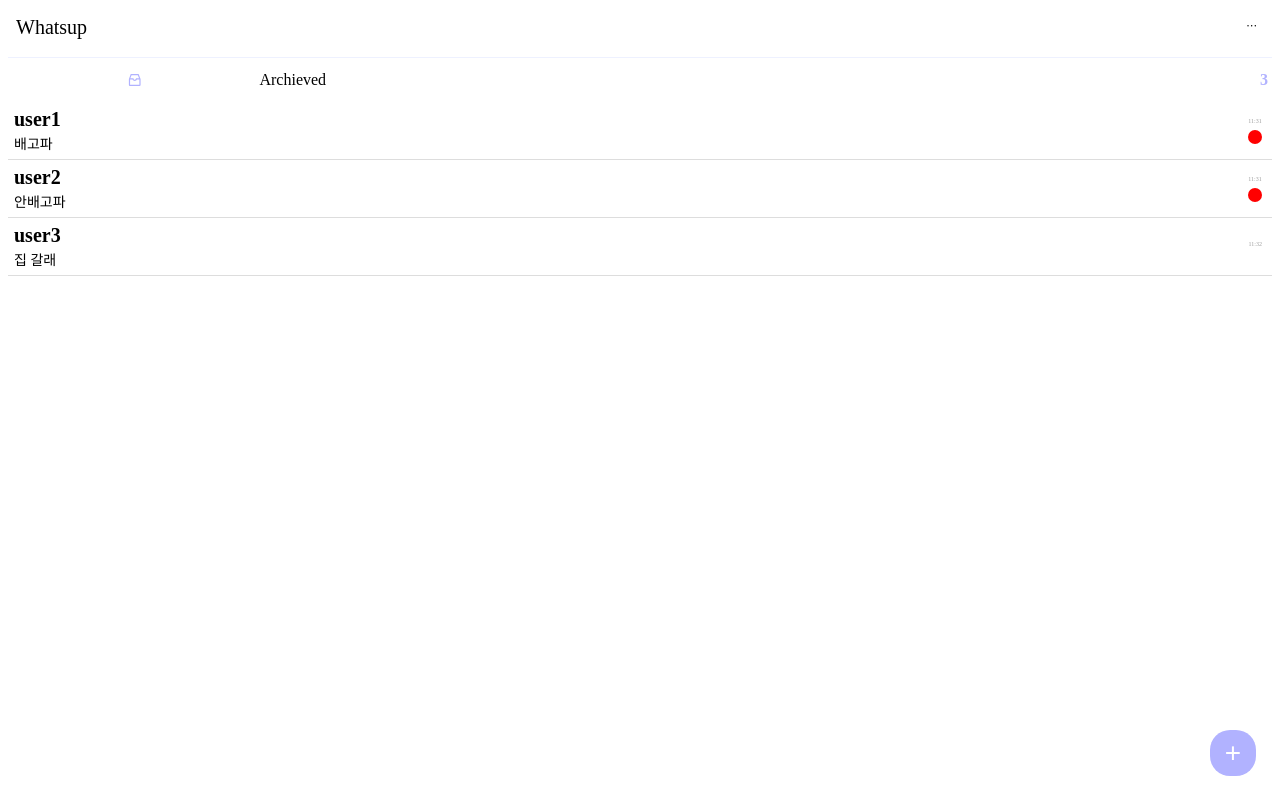
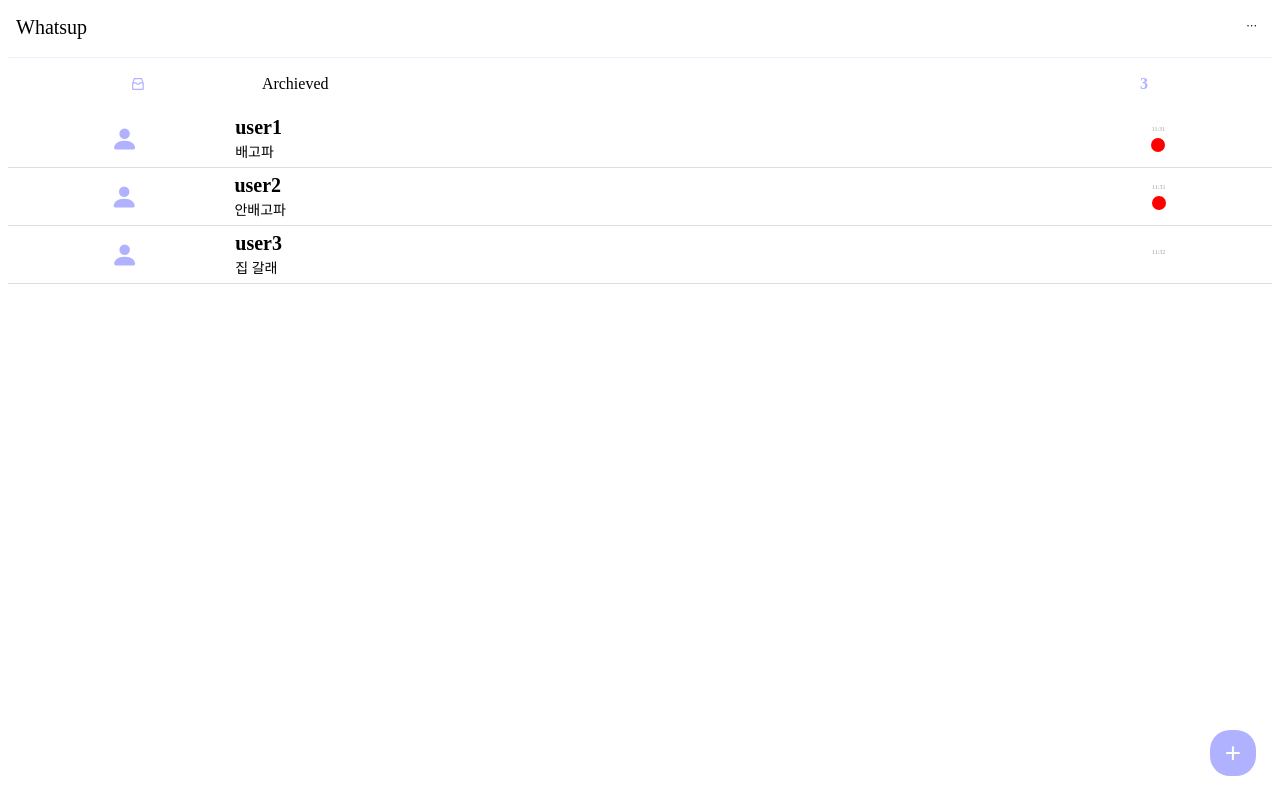
Before and after one commit to 1sTeam/react-spring-chat-frontend, a React (Create React App) app: page / in a window 1280 px wide. Built offline with nearby package versions, Linux system fonts and the light colour scheme.

Commit message:
[Feat] : 채팅 리스트 아이콘 추가 및 정렬 수정

```diff
--- a/src/components/ChatListItem.js
+++ b/src/components/ChatListItem.js
@@ -1,5 +1,6 @@
 import "../css/ChatListItem.css";
 import { useNavigate } from "react-router-dom";
+import { BsFillPersonFill } from "react-icons/bs";
 
 function ChatListItem({ chatRoomName, currentTalk, currentChat, isChecked }) {
   const navigate = useNavigate();
@@ -8,7 +9,8 @@ function ChatListItem({ chatRoomName, currentTalk, currentChat, isChecked }) {
   };
   return (
     <div className="chatRoomInfo" onClick={goChatRoom}>
-      <div>
+      <BsFillPersonFill className="chatPersonIcon" />
+      <div className="chatRoomContext">
         <div className="chatRoomName">{chatRoomName}</div>
         <div className="currentTalk">{currentTalk}</div>
       </div>
--- a/src/css/ChatListBar.css
+++ b/src/css/ChatListBar.css
@@ -1,7 +1,7 @@
 .listBar {
   display: flex;
   height: 40px;
-  padding: 2px;
+  padding: 6px;
   margin-top: 10px;
   border-top: 1px #eef1ff solid;
   align-items: center;
@@ -18,7 +18,7 @@
 .barCount {
   flex-grow: 1;
   color: #b1b2ff;
-  text-align: right;
+  text-align: center;
   margin-right: 2px;
   font-weight: bold;
 }
--- a/src/css/ChatListItem.css
+++ b/src/css/ChatListItem.css
@@ -5,16 +5,23 @@
 
 .chatRoomInfo {
   display: flex;
-  justify-content: space-between;
   align-items: center;
   border-bottom: 1px solid #dddddd;
   padding: 6px;
 }
-
 .chatRoomInfo:hover {
   background-color: #dfdfdf;
 }
 
+.chatPersonIcon {
+  flex-grow: 1;
+  color: #b1b2ff;
+  font-size: 28px;
+}
+
+.chatRoomContext {
+  flex-grow: 4;
+}
 .chatRoomName {
   font-size: var(--font-chatRoomName-size);
   font-weight: bold;
@@ -33,9 +40,10 @@
 .chatOption {
   display: flex;
   flex-direction: column;
-  justify-content: flex-start;
+  justify-content: right;
   align-items: center;
   padding-right: 4px;
+  flex-grow: 1;
 }
 
 .alarm {
```
